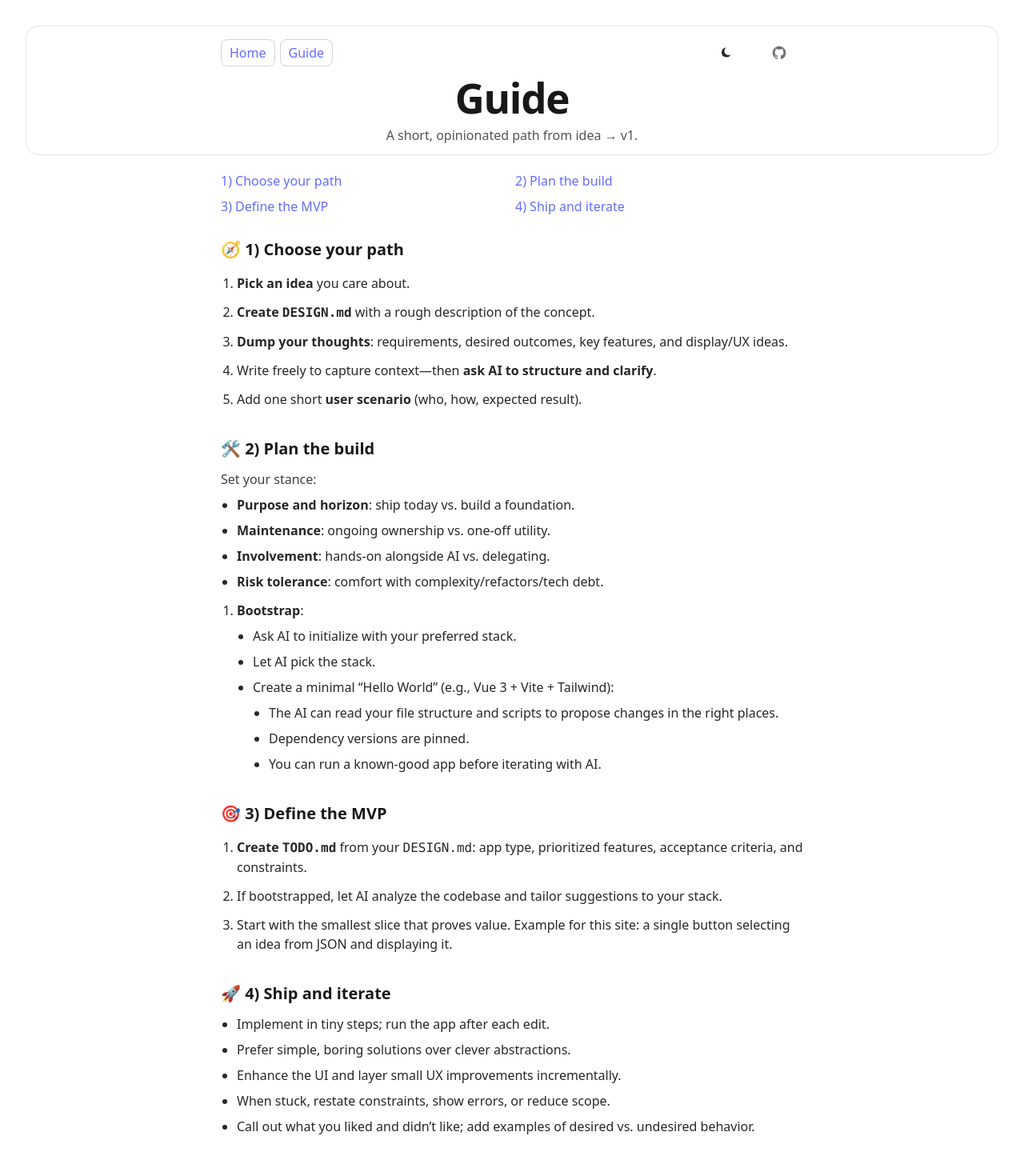
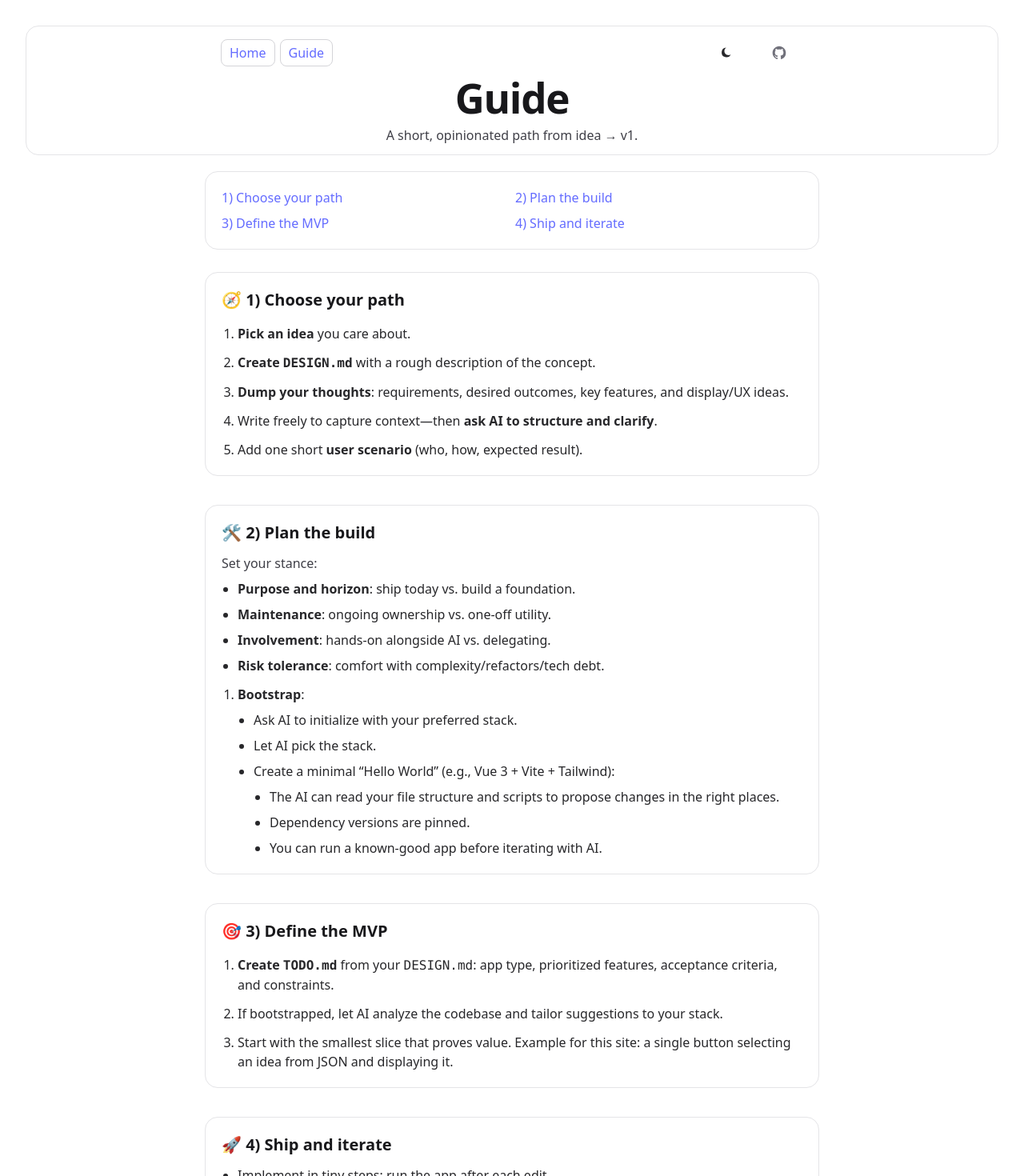
Before and after one commit to shaarselhorst/vibes-only, a Vue app in the folder 10-app/vibes-only/: page /guide in a window 1280 px wide. Shown: the top 1470 px of the page at 80% size. Built offline with nearby package versions, Linux system fonts and the light colour scheme.

Commit message:
Update styling in Guide.vue and style.css for improved readability and consistency. Adjusted color scheme and added borders to sections for better visual separation.

```diff
--- a/10-app/vibes-only/src/pages/Guide.vue
+++ b/10-app/vibes-only/src/pages/Guide.vue
@@ -8,11 +8,11 @@ import TopBar from '@/components/TopBar.vue'
       <div class="w-full max-w-3xl mx-auto px-5 py-3 text-center relative">
         <TopBar />
         <h1 class="text-2xl font-extrabold tracking-tight text-zinc-900 dark:text-white">Guide</h1>
-        <p class="mt-1.5 text-zinc-600 dark:text-zinc-300">A short, opinionated path from idea → v1.</p>
+        <p class="mt-1.5 text-zinc-700 dark:text-zinc-300">A short, opinionated path from idea → v1.</p>
       </div>
     </header>
 
-    <section class="w-full max-w-3xl mx-auto px-5 mt-5 text-left" aria-label="Contents">
+    <section class="w-full max-w-3xl mx-auto px-5 mt-5 text-left border border-zinc-200 dark:border-zinc-800 bg-white dark:bg-zinc-900 rounded-2xl py-5" aria-label="Contents">
       <h2 class="sr-only">📑 Contents</h2>
       <nav>
         <ul class="grid gap-2 sm:grid-cols-2">
@@ -32,7 +32,7 @@ import TopBar from '@/components/TopBar.vue'
       </nav>
     </section>
 
-    <section id="choose-your-path" class="w-full max-w-3xl mx-auto px-5 mt-7 text-left">
+    <section id="choose-your-path" class="w-full max-w-3xl mx-auto px-5 mt-7 text-left border border-zinc-200 dark:border-zinc-800 bg-white dark:bg-zinc-900 rounded-2xl py-5">
       <h2 class="text-xl font-semibold text-zinc-900 dark:text-zinc-100">🧭 1) Choose your path</h2>
       <ol class="mt-4 space-y-3 list-decimal pl-5 text-left">
         <li class="text-zinc-800 dark:text-zinc-200"><strong>Pick an idea</strong> you care about.</li>
@@ -43,7 +43,7 @@ import TopBar from '@/components/TopBar.vue'
       </ol>
     </section>
 
-    <section id="plan-the-build" class="w-full max-w-3xl mx-auto px-5 mt-9 text-left">
+    <section id="plan-the-build" class="w-full max-w-3xl mx-auto px-5 mt-9 text-left border border-zinc-200 dark:border-zinc-800 bg-white dark:bg-zinc-900 rounded-2xl py-5">
       <h2 class="text-xl font-semibold text-zinc-900 dark:text-zinc-100">🛠️ 2) Plan the build</h2>
       <p class="mt-3 text-zinc-700 dark:text-zinc-300">Set your stance:</p>
       <ul class="mt-2 list-disc pl-5 space-y-2">
@@ -70,7 +70,7 @@ import TopBar from '@/components/TopBar.vue'
       </ol>
     </section>
 
-    <section id="define-the-mvp" class="w-full max-w-3xl mx-auto px-5 mt-9 text-left">
+    <section id="define-the-mvp" class="w-full max-w-3xl mx-auto px-5 mt-9 text-left border border-zinc-200 dark:border-zinc-800 bg-white dark:bg-zinc-900 rounded-2xl py-5">
       <h2 class="text-xl font-semibold text-zinc-900 dark:text-zinc-100">🎯 3) Define the MVP</h2>
       <ol class="mt-4 space-y-3 list-decimal pl-5 text-left">
         <li class="text-zinc-800 dark:text-zinc-200"><strong>Create <code>TODO.md</code></strong> from your <code>DESIGN.md</code>: app type, prioritized features, acceptance criteria, and constraints.</li>
@@ -79,7 +79,7 @@ import TopBar from '@/components/TopBar.vue'
       </ol>
     </section>
 
-    <section id="ship-and-iterate" class="w-full max-w-3xl mx-auto px-5 mt-9 text-left">
+    <section id="ship-and-iterate" class="w-full max-w-3xl mx-auto px-5 mt-9 text-left border border-zinc-200 dark:border-zinc-800 bg-white dark:bg-zinc-900 rounded-2xl py-5">
       <h2 class="text-xl font-semibold text-zinc-900 dark:text-zinc-100">🚀 4) Ship and iterate</h2>
       <ul class="mt-3 list-disc pl-5 space-y-2">
         <li class="text-zinc-800 dark:text-zinc-200">Implement in tiny steps; run the app after each edit.</li>
--- a/10-app/vibes-only/src/style.css
+++ b/10-app/vibes-only/src/style.css
@@ -15,8 +15,8 @@
 
 html.light {
   color-scheme: light;
-  color: #213547;
-  background-color: #ffffff;
+  color: #111827;
+  background-color: #f8fafc;
 }
 
 html.dark {
```
